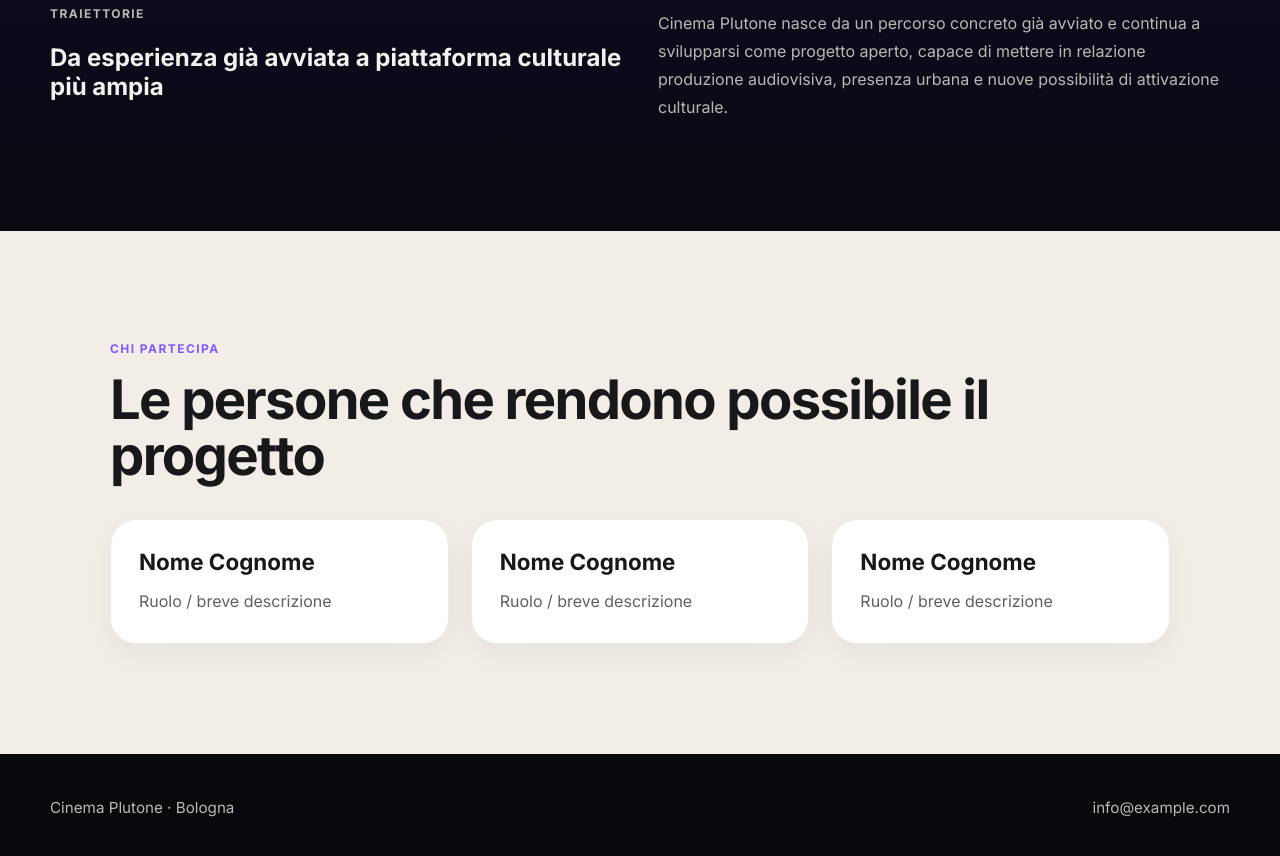
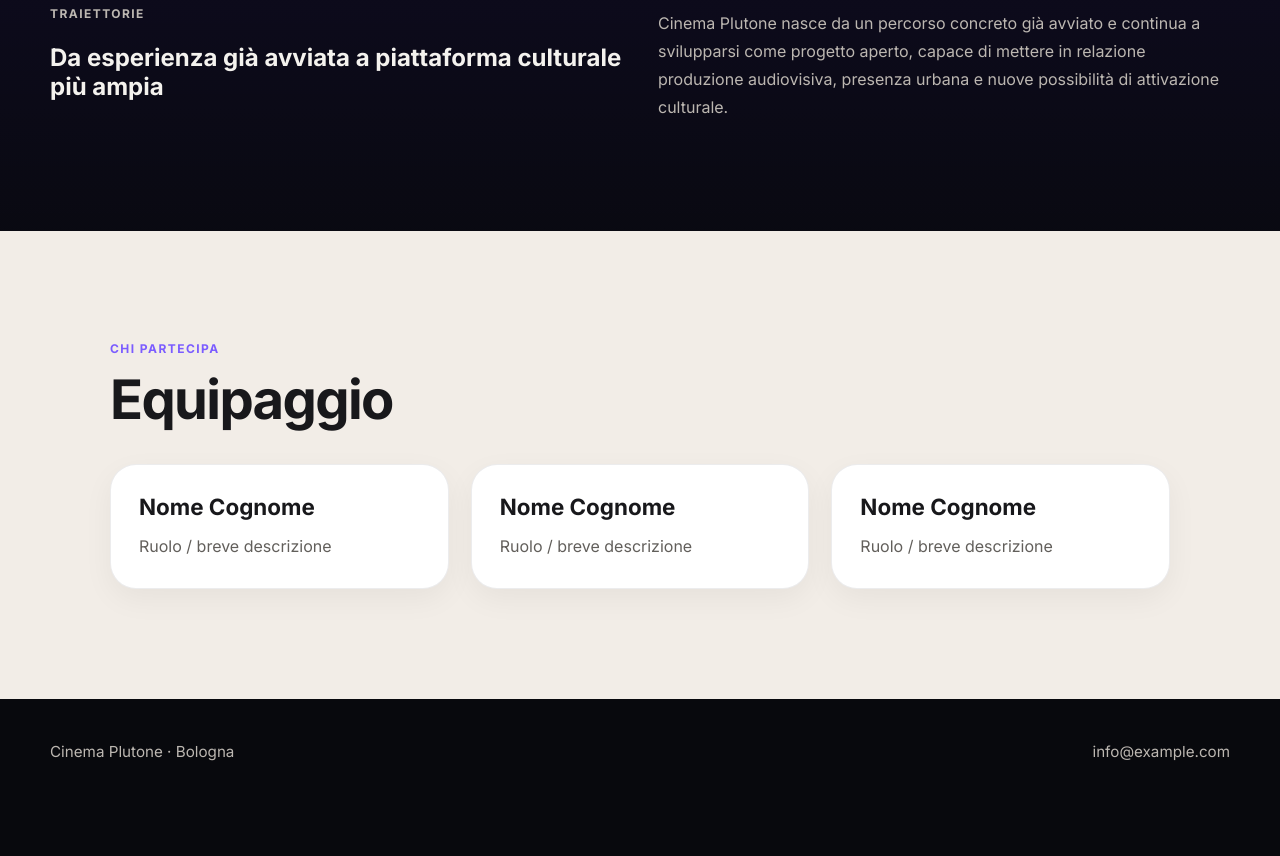
Before and after one commit to Basillico/cinema-plutone, a plain HTML site: page index_old1.html in a window 1280 px wide. Shown: the part 3127-3983 px from the top of the page. After the commit the page ends 3949 px from the top, so only its background shows below. Drawn offline with Linux system fonts and the light colour scheme.

Commit message:
Update and rename index.html to index_old1.html

```diff
--- a/index.html
+++ b/index_old1.html
@@ -147,7 +147,7 @@
       <section class="section participants" id="partecipanti">
         <div class="section-heading">
           <p class="section-kicker">Chi partecipa</p>
-          <h2>Le persone che rendono possibile il progetto</h2>
+          <h2>Equipaggio</h2>
         </div>
 
         <div class="team-grid">
```
